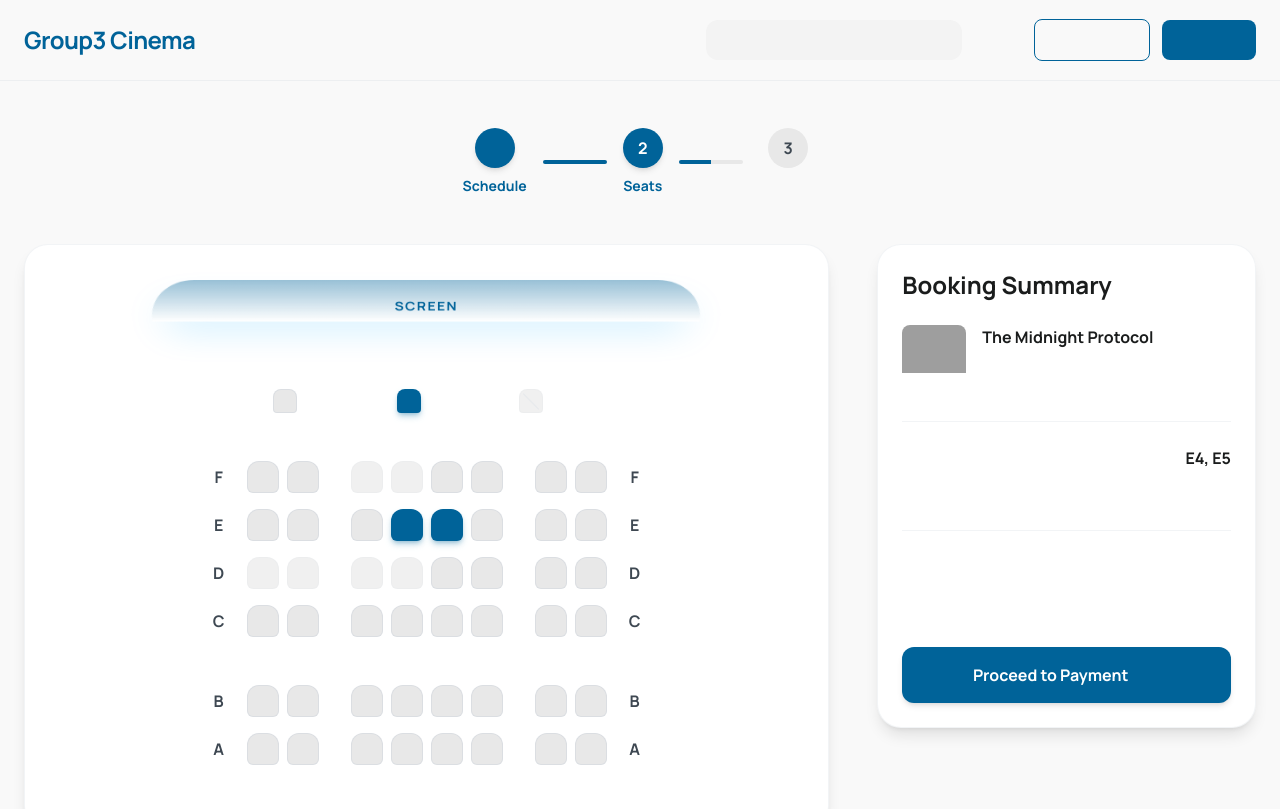
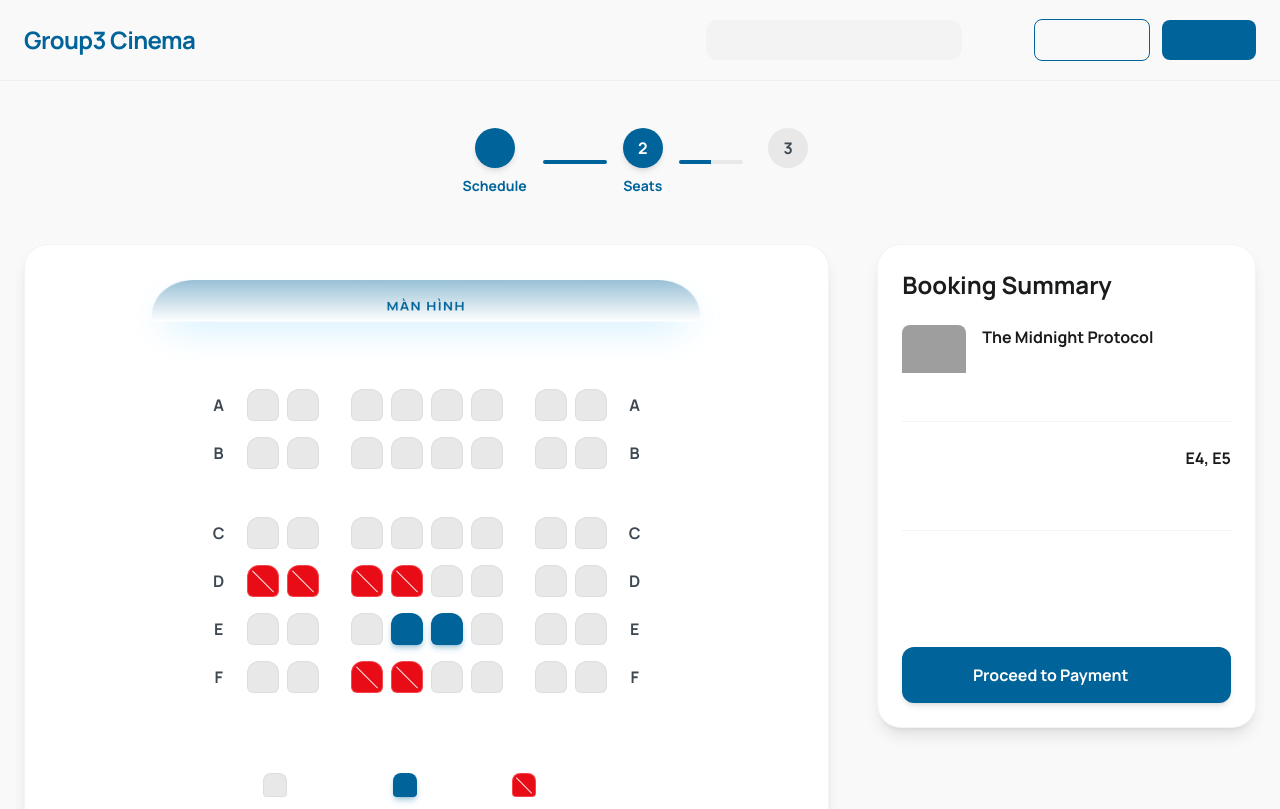
Before and after one commit to HoangDung05/cinema_ticket_booking_frontend, a React (Vite) app: page /book/seats in a window 1280 px wide. Shown: the top 809 px of the page. Built offline with nearby package versions, Linux system fonts and the light colour scheme; grey boxes are pictures that could not be loaded.

Commit message:
feat: Fix seat UI

```diff
--- a/src/pages/client/SelectSeats.tsx
+++ b/src/pages/client/SelectSeats.tsx
@@ -1,6 +1,81 @@
+import { Fragment, useState } from 'react';
 import { Link } from 'react-router-dom';
 
+const ROWS = ['A', 'B', 'C', 'D', 'E', 'F'] as const;
+
+// Quy ước seatId: RowLetter + number (vd: E4)
+const SOLD_SEATS = new Set<string>(['D1', 'D2', 'D3', 'D4', 'F3', 'F4']);
+const INITIAL_SELECTED_SEATS = ['E4', 'E5'];
+
 export default function SelectSeats() {
+  const [selectedSeats, setSelectedSeats] = useState<string[]>(INITIAL_SELECTED_SEATS);
+
+  const sortSeatIds = (ids: string[]) =>
+    [...ids].sort((a, b) => {
+      const rowA = a.slice(0, 1) as (typeof ROWS)[number];
+      const rowB = b.slice(0, 1) as (typeof ROWS)[number];
+      const numA = Number(a.slice(1));
+      const numB = Number(b.slice(1));
+      const rowIndexA = ROWS.indexOf(rowA);
+      const rowIndexB = ROWS.indexOf(rowB);
+      return rowIndexA - rowIndexB || numA - numB;
+    });
+
+  const selectedSeatsSorted = sortSeatIds(selectedSeats);
+
+  const toggleSeat = (seatId: string) => {
+    if (SOLD_SEATS.has(seatId)) return; // Ghế đã bán không thể click
+
+    setSelectedSeats((prev) => {
+      if (prev.includes(seatId)) return prev.filter((id) => id !== seatId);
+      return [...prev, seatId];
+    });
+  };
+
+  const getSeatStatus = (seatId: string) => {
+    if (SOLD_SEATS.has(seatId)) return 'sold' as const;
+    if (selectedSeats.includes(seatId)) return 'selected' as const;
+    return 'available' as const;
+  };
+
+  const renderSeatButton = (seatId: string) => {
+    const status = getSeatStatus(seatId);
+
+    if (status === 'sold') {
+      return (
+        <button
+          key={seatId}
+          type="button"
+          disabled
+          aria-label={`${seatId} - Đã bán`}
+          className="w-8 h-8 rounded-t-xl rounded-b-md bg-red-600 border border-red-400/60 opacity-95 cursor-not-allowed relative overflow-hidden"
+        >
+          <span className="absolute inset-0 flex items-center justify-center">
+            <span className="w-full h-[1px] bg-white/90 rotate-45" />
+          </span>
+        </button>
+      );
+    }
+
+    const isSelected = status === 'selected';
+
+    return (
+      <button
+        key={seatId}
+        type="button"
+        onClick={() => toggleSeat(seatId)}
+        aria-pressed={isSelected}
+        className={
+          isSelected
+            ? 'w-8 h-8 rounded-t-xl rounded-b-md bg-primary shadow-md shadow-primary/30 text-on-primary flex items-center justify-center text-xs font-bold'
+            : 'w-8 h-8 rounded-t-xl rounded-b-md bg-surface-container-high border border-outline-variant/30 hover:bg-primary/20 transition-colors'
+        }
+      >
+        {isSelected ? seatId : null}
+      </button>
+    );
+  };
+
   return (
     <div className="max-w-7xl mx-auto px-6 py-12">
       {/* Stepper */}
@@ -35,142 +110,53 @@ export default function SelectSeats() {
             {/* Screen */}
             <div className="mb-16 perspective-screen">
               <div className="h-12 w-3/4 mx-auto bg-gradient-to-b from-primary/40 to-transparent rounded-t-full screen-curve flex items-end justify-center pb-2">
-                <span className="text-primary font-headline font-bold tracking-widest uppercase text-sm">Screen</span>
-              </div>
-            </div>
-
-            {/* Legend */}
-            <div className="flex justify-center gap-8 mb-12">
-              <div className="flex items-center gap-2">
-                <div className="w-6 h-6 rounded-t-lg rounded-b-sm bg-surface-container-high border border-outline-variant/30"></div>
-                <span className="text-sm text-on-surface-variant">Available</span>
-              </div>
-              <div className="flex items-center gap-2">
-                <div className="w-6 h-6 rounded-t-lg rounded-b-sm bg-primary shadow-md shadow-primary/30"></div>
-                <span className="text-sm text-on-surface-variant">Selected</span>
-              </div>
-              <div className="flex items-center gap-2">
-                <div className="w-6 h-6 rounded-t-lg rounded-b-sm bg-surface-variant border border-outline-variant/20 opacity-50 relative overflow-hidden">
-                  <div className="absolute inset-0 flex items-center justify-center">
-                    <div className="w-full h-[1px] bg-outline-variant/50 rotate-45"></div>
-                  </div>
-                </div>
-                <span className="text-sm text-on-surface-variant">Sold</span>
+                <span className="text-primary font-headline font-bold tracking-widest uppercase text-sm">Màn hình</span>
               </div>
             </div>
 
             {/* Seat Grid */}
             <div className="overflow-x-auto pb-8 custom-scrollbar">
               <div className="min-w-[600px] flex flex-col gap-4 items-center">
-                {/* Row F (Back) */}
+                {ROWS.map((row) => (
+                  <Fragment key={row}>
                     <div className="flex items-center gap-4">
-                  <span className="w-6 text-center font-headline font-bold text-on-surface-variant">F</span>
+                      <span className="w-6 text-center font-headline font-bold text-on-surface-variant">
+                        {row}
+                      </span>
                       <div className="flex gap-2">
-                    <button className="w-8 h-8 rounded-t-xl rounded-b-md bg-surface-container-high border border-outline-variant/30 hover:bg-primary/20 transition-colors"></button>
-                    <button className="w-8 h-8 rounded-t-xl rounded-b-md bg-surface-container-high border border-outline-variant/30 hover:bg-primary/20 transition-colors"></button>
-                    <div className="w-4"></div>
-                    <button className="w-8 h-8 rounded-t-xl rounded-b-md bg-surface-variant border border-outline-variant/20 opacity-50 cursor-not-allowed"></button>
-                    <button className="w-8 h-8 rounded-t-xl rounded-b-md bg-surface-variant border border-outline-variant/20 opacity-50 cursor-not-allowed"></button>
-                    <button className="w-8 h-8 rounded-t-xl rounded-b-md bg-surface-container-high border border-outline-variant/30 hover:bg-primary/20 transition-colors"></button>
-                    <button className="w-8 h-8 rounded-t-xl rounded-b-md bg-surface-container-high border border-outline-variant/30 hover:bg-primary/20 transition-colors"></button>
-                    <div className="w-4"></div>
-                    <button className="w-8 h-8 rounded-t-xl rounded-b-md bg-surface-container-high border border-outline-variant/30 hover:bg-primary/20 transition-colors"></button>
-                    <button className="w-8 h-8 rounded-t-xl rounded-b-md bg-surface-container-high border border-outline-variant/30 hover:bg-primary/20 transition-colors"></button>
+                        {[1, 2].map((seatNum) => renderSeatButton(`${row}${seatNum}`))}
+                        <div className="w-4" />
+                        {[3, 4, 5, 6].map((seatNum) => renderSeatButton(`${row}${seatNum}`))}
+                        <div className="w-4" />
+                        {[7, 8].map((seatNum) => renderSeatButton(`${row}${seatNum}`))}
                       </div>
-                  <span className="w-6 text-center font-headline font-bold text-on-surface-variant">F</span>
+                      <span className="w-6 text-center font-headline font-bold text-on-surface-variant">
+                        {row}
+                      </span>
+                    </div>
+                    {row === 'B' ? <div className="h-4" /> : null}
+                  </Fragment>
+                ))}
+              </div>
             </div>
 
-                {/* Row E */}
-                <div className="flex items-center gap-4">
-                  <span className="w-6 text-center font-headline font-bold text-on-surface-variant">E</span>
-                  <div className="flex gap-2">
-                    <button className="w-8 h-8 rounded-t-xl rounded-b-md bg-surface-container-high border border-outline-variant/30 hover:bg-primary/20 transition-colors"></button>
-                    <button className="w-8 h-8 rounded-t-xl rounded-b-md bg-surface-container-high border border-outline-variant/30 hover:bg-primary/20 transition-colors"></button>
-                    <div className="w-4"></div>
-                    <button className="w-8 h-8 rounded-t-xl rounded-b-md bg-surface-container-high border border-outline-variant/30 hover:bg-primary/20 transition-colors"></button>
-                    <button className="w-8 h-8 rounded-t-xl rounded-b-md bg-primary shadow-md shadow-primary/30 text-on-primary flex items-center justify-center text-xs font-bold">E4</button>
-                    <button className="w-8 h-8 rounded-t-xl rounded-b-md bg-primary shadow-md shadow-primary/30 text-on-primary flex items-center justify-center text-xs font-bold">E5</button>
-                    <button className="w-8 h-8 rounded-t-xl rounded-b-md bg-surface-container-high border border-outline-variant/30 hover:bg-primary/20 transition-colors"></button>
-                    <div className="w-4"></div>
-                    <button className="w-8 h-8 rounded-t-xl rounded-b-md bg-surface-container-high border border-outline-variant/30 hover:bg-primary/20 transition-colors"></button>
-                    <button className="w-8 h-8 rounded-t-xl rounded-b-md bg-surface-container-high border border-outline-variant/30 hover:bg-primary/20 transition-colors"></button>
+            {/* Legend */}
+            <div className="flex justify-center gap-8 mt-12">
+              <div className="flex items-center gap-2">
+                <div className="w-6 h-6 rounded-t-lg rounded-b-sm bg-surface-container-high border border-outline-variant/30" />
+                <span className="text-sm text-on-surface-variant">Còn trống</span>
               </div>
-                  <span className="w-6 text-center font-headline font-bold text-on-surface-variant">E</span>
+              <div className="flex items-center gap-2">
+                <div className="w-6 h-6 rounded-t-lg rounded-b-sm bg-primary shadow-md shadow-primary/30" />
+                <span className="text-sm text-on-surface-variant">Đã chọn</span>
               </div>
-
-                {/* Row D */}
-                <div className="flex items-center gap-4">
-                  <span className="w-6 text-center font-headline font-bold text-on-surface-variant">D</span>
-                  <div className="flex gap-2">
-                    <button className="w-8 h-8 rounded-t-xl rounded-b-md bg-surface-variant border border-outline-variant/20 opacity-50 cursor-not-allowed"></button>
-                    <button className="w-8 h-8 rounded-t-xl rounded-b-md bg-surface-variant border border-outline-variant/20 opacity-50 cursor-not-allowed"></button>
-                    <div className="w-4"></div>
-                    <button className="w-8 h-8 rounded-t-xl rounded-b-md bg-surface-variant border border-outline-variant/20 opacity-50 cursor-not-allowed"></button>
-                    <button className="w-8 h-8 rounded-t-xl rounded-b-md bg-surface-variant border border-outline-variant/20 opacity-50 cursor-not-allowed"></button>
-                    <button className="w-8 h-8 rounded-t-xl rounded-b-md bg-surface-container-high border border-outline-variant/30 hover:bg-primary/20 transition-colors"></button>
-                    <button className="w-8 h-8 rounded-t-xl rounded-b-md bg-surface-container-high border border-outline-variant/30 hover:bg-primary/20 transition-colors"></button>
-                    <div className="w-4"></div>
-                    <button className="w-8 h-8 rounded-t-xl rounded-b-md bg-surface-container-high border border-outline-variant/30 hover:bg-primary/20 transition-colors"></button>
-                    <button className="w-8 h-8 rounded-t-xl rounded-b-md bg-surface-container-high border border-outline-variant/30 hover:bg-primary/20 transition-colors"></button>
+              <div className="flex items-center gap-2">
+                <div className="w-6 h-6 rounded-t-lg rounded-b-sm bg-red-600 border border-red-400/60 opacity-95 relative overflow-hidden">
+                  <div className="absolute inset-0 flex items-center justify-center">
+                    <div className="w-full h-[1px] bg-white/90 rotate-45" />
                   </div>
-                  <span className="w-6 text-center font-headline font-bold text-on-surface-variant">D</span>
                 </div>
-
-                {/* Row C */}
-                <div className="flex items-center gap-4">
-                  <span className="w-6 text-center font-headline font-bold text-on-surface-variant">C</span>
-                  <div className="flex gap-2">
-                    <button className="w-8 h-8 rounded-t-xl rounded-b-md bg-surface-container-high border border-outline-variant/30 hover:bg-primary/20 transition-colors"></button>
-                    <button className="w-8 h-8 rounded-t-xl rounded-b-md bg-surface-container-high border border-outline-variant/30 hover:bg-primary/20 transition-colors"></button>
-                    <div className="w-4"></div>
-                    <button className="w-8 h-8 rounded-t-xl rounded-b-md bg-surface-container-high border border-outline-variant/30 hover:bg-primary/20 transition-colors"></button>
-                    <button className="w-8 h-8 rounded-t-xl rounded-b-md bg-surface-container-high border border-outline-variant/30 hover:bg-primary/20 transition-colors"></button>
-                    <button className="w-8 h-8 rounded-t-xl rounded-b-md bg-surface-container-high border border-outline-variant/30 hover:bg-primary/20 transition-colors"></button>
-                    <button className="w-8 h-8 rounded-t-xl rounded-b-md bg-surface-container-high border border-outline-variant/30 hover:bg-primary/20 transition-colors"></button>
-                    <div className="w-4"></div>
-                    <button className="w-8 h-8 rounded-t-xl rounded-b-md bg-surface-container-high border border-outline-variant/30 hover:bg-primary/20 transition-colors"></button>
-                    <button className="w-8 h-8 rounded-t-xl rounded-b-md bg-surface-container-high border border-outline-variant/30 hover:bg-primary/20 transition-colors"></button>
-                  </div>
-                  <span className="w-6 text-center font-headline font-bold text-on-surface-variant">C</span>
-                </div>
-
-                <div className="h-4"></div> {/* Aisle */}
-
-                {/* Row B */}
-                <div className="flex items-center gap-4">
-                  <span className="w-6 text-center font-headline font-bold text-on-surface-variant">B</span>
-                  <div className="flex gap-2">
-                    <button className="w-8 h-8 rounded-t-xl rounded-b-md bg-surface-container-high border border-outline-variant/30 hover:bg-primary/20 transition-colors"></button>
-                    <button className="w-8 h-8 rounded-t-xl rounded-b-md bg-surface-container-high border border-outline-variant/30 hover:bg-primary/20 transition-colors"></button>
-                    <div className="w-4"></div>
-                    <button className="w-8 h-8 rounded-t-xl rounded-b-md bg-surface-container-high border border-outline-variant/30 hover:bg-primary/20 transition-colors"></button>
-                    <button className="w-8 h-8 rounded-t-xl rounded-b-md bg-surface-container-high border border-outline-variant/30 hover:bg-primary/20 transition-colors"></button>
-                    <button className="w-8 h-8 rounded-t-xl rounded-b-md bg-surface-container-high border border-outline-variant/30 hover:bg-primary/20 transition-colors"></button>
-                    <button className="w-8 h-8 rounded-t-xl rounded-b-md bg-surface-container-high border border-outline-variant/30 hover:bg-primary/20 transition-colors"></button>
-                    <div className="w-4"></div>
-                    <button className="w-8 h-8 rounded-t-xl rounded-b-md bg-surface-container-high border border-outline-variant/30 hover:bg-primary/20 transition-colors"></button>
-                    <button className="w-8 h-8 rounded-t-xl rounded-b-md bg-surface-container-high border border-outline-variant/30 hover:bg-primary/20 transition-colors"></button>
-                  </div>
-                  <span className="w-6 text-center font-headline font-bold text-on-surface-variant">B</span>
-                </div>
-
-                {/* Row A (Front) */}
-                <div className="flex items-center gap-4">
-                  <span className="w-6 text-center font-headline font-bold text-on-surface-variant">A</span>
-                  <div className="flex gap-2">
-                    <button className="w-8 h-8 rounded-t-xl rounded-b-md bg-surface-container-high border border-outline-variant/30 hover:bg-primary/20 transition-colors"></button>
-                    <button className="w-8 h-8 rounded-t-xl rounded-b-md bg-surface-container-high border border-outline-variant/30 hover:bg-primary/20 transition-colors"></button>
-                    <div className="w-4"></div>
-                    <button className="w-8 h-8 rounded-t-xl rounded-b-md bg-surface-container-high border border-outline-variant/30 hover:bg-primary/20 transition-colors"></button>
-                    <button className="w-8 h-8 rounded-t-xl rounded-b-md bg-surface-container-high border border-outline-variant/30 hover:bg-primary/20 transition-colors"></button>
-                    <button className="w-8 h-8 rounded-t-xl rounded-b-md bg-surface-container-high border border-outline-variant/30 hover:bg-primary/20 transition-colors"></button>
-                    <button className="w-8 h-8 rounded-t-xl rounded-b-md bg-surface-container-high border border-outline-variant/30 hover:bg-primary/20 transition-colors"></button>
-                    <div className="w-4"></div>
-                    <button className="w-8 h-8 rounded-t-xl rounded-b-md bg-surface-container-high border border-outline-variant/30 hover:bg-primary/20 transition-colors"></button>
-                    <button className="w-8 h-8 rounded-t-xl rounded-b-md bg-surface-container-high border border-outline-variant/30 hover:bg-primary/20 transition-colors"></button>
-                  </div>
-                  <span className="w-6 text-center font-headline font-bold text-on-surface-variant">A</span>
-                </div>
+                <span className="text-sm text-on-surface-variant">Đã bán</span>
               </div>
             </div>
           </div>
@@ -195,7 +181,9 @@ export default function SelectSeats() {
             <div className="mb-6 pb-6 border-b border-outline-variant/20">
               <div className="flex justify-between items-center mb-4">
                 <span className="text-on-surface-variant">Selected Seats</span>
-                <span className="font-headline font-bold text-on-surface">E4, E5</span>
+                <span className="font-headline font-bold text-on-surface">
+                  {selectedSeatsSorted.length ? selectedSeatsSorted.join(', ') : '—'}
+                </span>
               </div>
               <div className="flex justify-between items-center text-sm">
                 <span className="text-on-surface-variant">2 × Adult (IMAX)</span>
```
Lines whose indentation alone changed are shown as unchanged.
